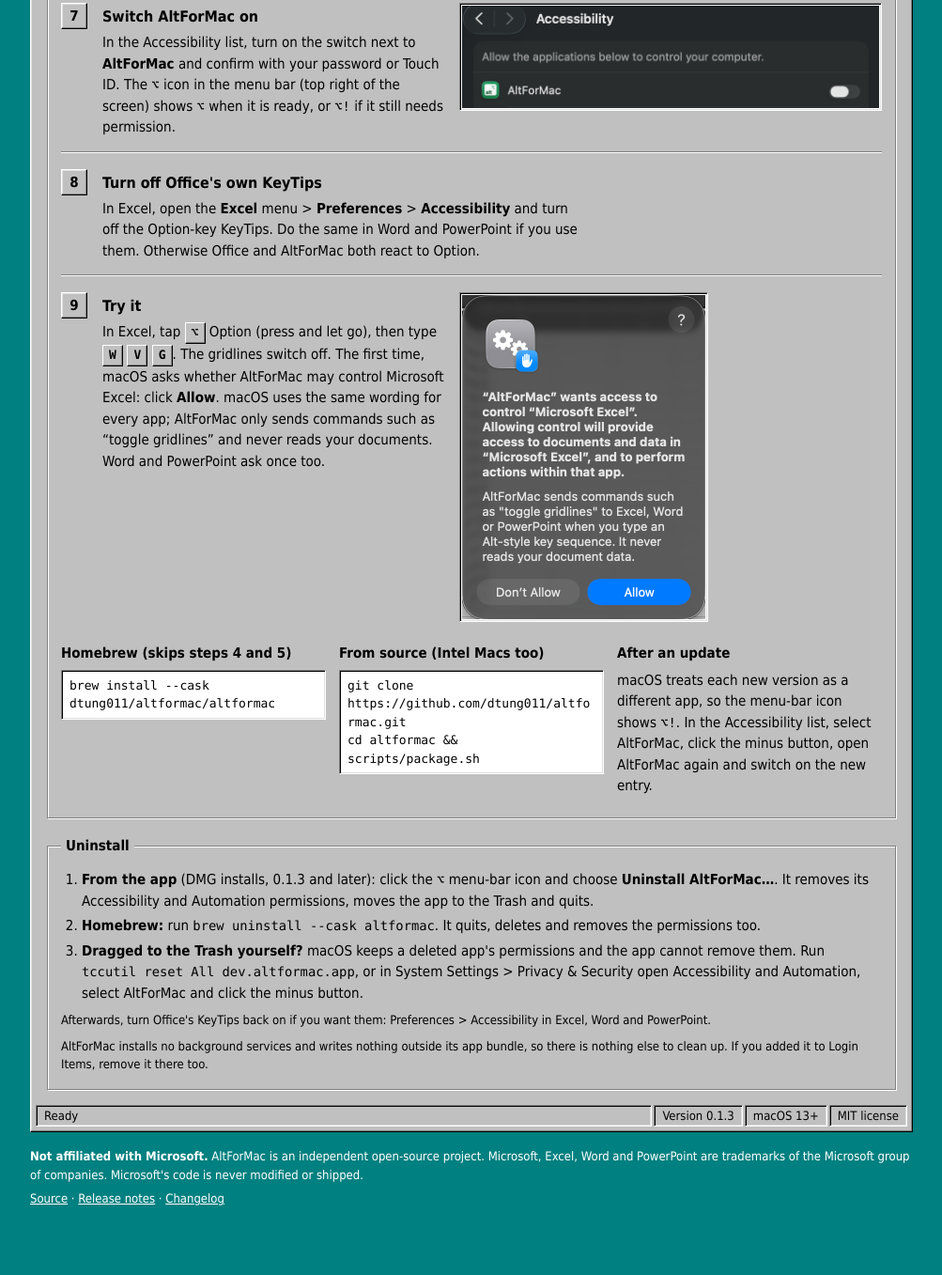
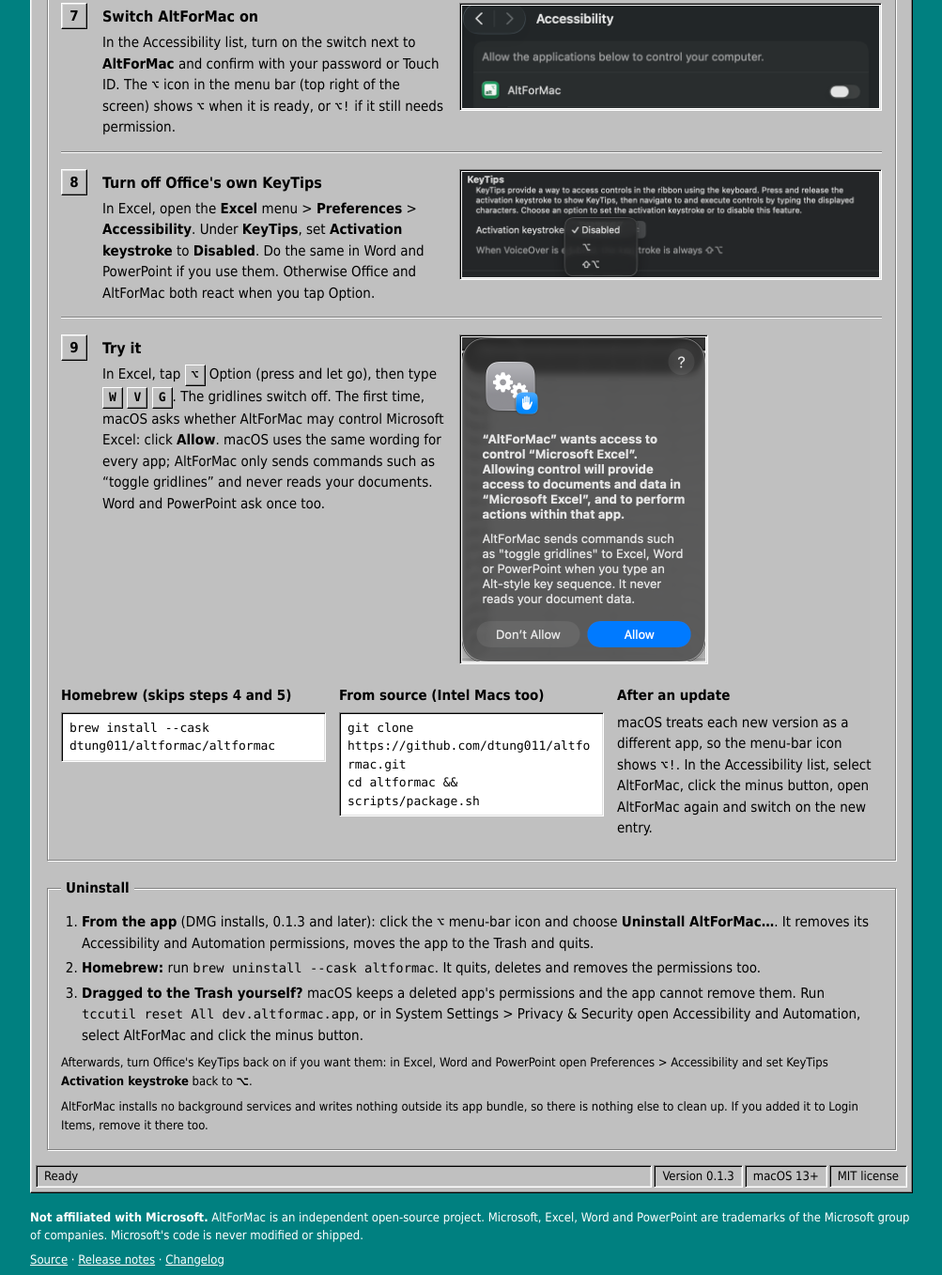
Before and after one commit to dtung011/altformac, a plain HTML site: page site/index.html in a window 1280 px wide. Shown: the part 3601-4958 px from the top of the page at 94% size, without its empty margins (138-1141 px from the left). Before the commit the page ends 4933 px from the top, so only its background shows below. Drawn offline with Linux system fonts and the light colour scheme.

Commit message:
Install guide: KeyTips screenshot, Activation keystroke > Disabled
Co-Authored-By: Claude Opus 5.5 <noreply@anthropic.com>

```diff
--- a/site/index.html
+++ b/site/index.html
@@ -346,10 +346,10 @@
           <div class="text"><h3>Switch AltForMac on</h3><p>In the Accessibility list, turn on the switch next to <b>AltForMac</b> and confirm with your password or Touch ID. The <code>⌥</code> icon in the menu bar (top right of the screen) shows <code>⌥</code> when it is ready, or <code>⌥!</code> if it still needs permission.</p></div>
           <figure class="shot sunken"><img src="guide/6-switch.png" width="900" height="220" style="max-width:450px" loading="lazy" alt="Accessibility settings list with AltForMac and its switch."></figure>
         </li>
-        <li class="step nofig">
+        <li class="step">
           <span class="num raised" aria-hidden="true">8</span>
-          <div class="text"><h3>Turn off Office's own KeyTips</h3><p>In Excel, open the <b>Excel</b> menu &gt; <b>Preferences</b> &gt; <b>Accessibility</b> and turn off the Option-key KeyTips. Do the same in Word and PowerPoint if you use them. Otherwise Office and AltForMac both react to Option.</p></div>
-
+          <div class="text"><h3>Turn off Office's own KeyTips</h3><p>In Excel, open the <b>Excel</b> menu &gt; <b>Preferences</b> &gt; <b>Accessibility</b>. Under <b>KeyTips</b>, set <b>Activation keystroke</b> to <b>Disabled</b>. Do the same in Word and PowerPoint if you use them. Otherwise Office and AltForMac both react when you tap Option.</p></div>
+          <figure class="shot sunken"><img src="guide/8-keytips.png" width="900" height="228" style="max-width:450px" loading="lazy" alt="Excel Preferences, Accessibility, KeyTips: Activation keystroke menu with Disabled selected."></figure>
         </li>
         <li class="step">
           <span class="num raised" aria-hidden="true">9</span>
@@ -382,7 +382,7 @@ cd altformac && scripts/package.sh</pre>
         <li><b>Homebrew:</b> run <code>brew uninstall --cask altformac</code>. It quits, deletes and removes the permissions too.</li>
         <li><b>Dragged to the Trash yourself?</b> macOS keeps a deleted app's permissions and the app cannot remove them. Run <code>tccutil reset All dev.altformac.app</code>, or in System Settings &gt; Privacy &amp; Security open Accessibility and Automation, select AltForMac and click the minus button.</li>
       </ol>
-      <p class="more">Afterwards, turn Office's KeyTips back on if you want them: Preferences &gt; Accessibility in Excel, Word and PowerPoint.</p>
+      <p class="more">Afterwards, turn Office's KeyTips back on if you want them: in Excel, Word and PowerPoint open Preferences &gt; Accessibility and set KeyTips <b>Activation keystroke</b> back to <b>⌥</b>.</p>
       <p class="more">AltForMac installs no background services and writes nothing outside its app bundle, so there is nothing else to clean up. If you added it to Login Items, remove it there too.</p>
     </fieldset>
   </main>
```
Also changed, not shown: site/guide/8-keytips.png (added), 1 other file.
